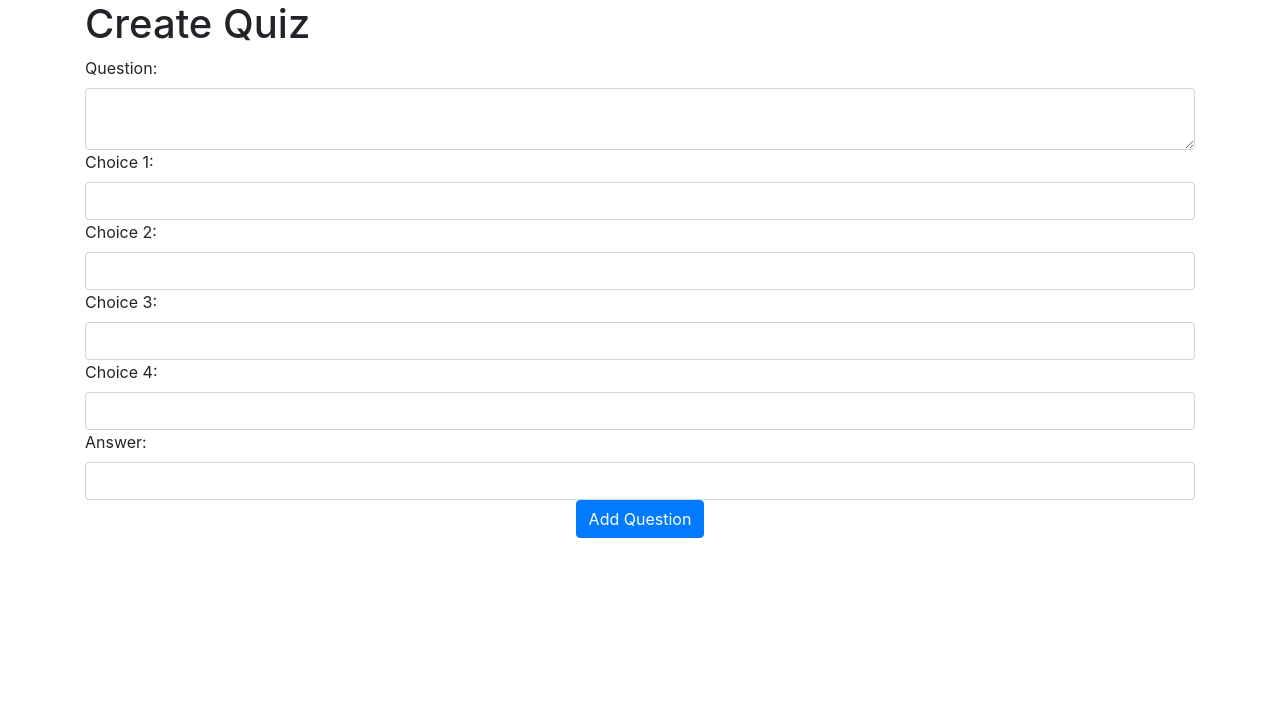
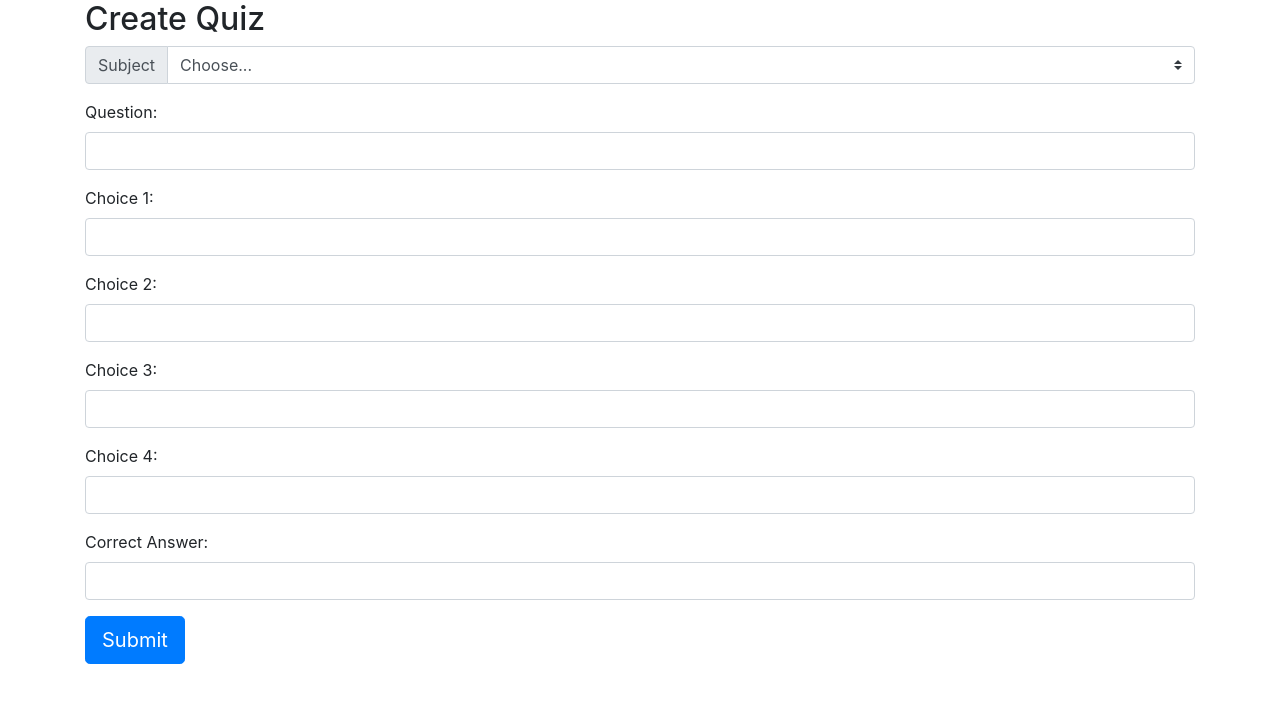
Before and after one commit to C2Meng/Education-Forum, a Flask app: page /create-quiz in a window 1280 px wide. Shown: the part 56-759 px from the top of the page. Run offline with Flask 3, Linux system fonts and the light colour scheme; some libraries are stand-ins or nearby versions.

Commit message:
added html form for creating quiz, added database for quiz, and quiz form

```diff
--- a/to do.txt
+++ b/to do.txt
@@ -24,3 +24,5 @@ def quiz():
 
 
 3. learn methods of POST and GET
+
+4. Learn how to make mcq quiz maker in python first
--- a/website/question.py
+++ b/website/question.py
@@ -1,35 +1,64 @@
-from flask import Blueprint, render_template, request, redirect, url_for
+from website import db
+from flask import Blueprint, render_template, request, redirect, url_for, flash
+from .models import Quiz, Question, Answer
+
 
 question = Blueprint('question', __name__)
 
-# Sample questions
-quizzes = []
+
+@question.route('/create-quiz', methods = ['GET','POST'])
+def create_quiz():
+   if request.method == 'POST':
+        subject = request.form['subject']
+        question_text = request.form['question']
+        choices = request.form.getlist('choices')
+        correct_answer = request.form['correct_answer']
+
+
+        # Create the quiz
+        quiz = Quiz(title=subject, subject=subject, description=f"Quiz on {subject}")
+        db.session.add(quiz)
+        db.session.commit()
+
+        # Create the question
+        question = Question(text=question_text, quiz_id=quiz.id)
+        db.session.add(question)
+        db.session.commit()
+
+        # Create the answers
+        for choice in choices:
+            is_correct = (choice == correct_answer)
+            answer = Answer(text=choice, is_correct=is_correct, question_id=question.id)
+            db.session.add(answer)
+
+        db.session.commit()
+
+        return redirect(url_for('question.display_quiz', quiz_id=quiz.id))
+
+
+   return render_template('create-quiz.html')
 
 
 
-@question.route('/quiz', methods=['GET', 'POST'])
-def quiz():
-    if request.method == 'POST':
-        score = 0
-        for quiz in quizzes:
-            for i, question in enumerate(quiz['questions']):
-                selected = request.form.get(f'question-{i}')
-                if selected == question['answer']:
-                    score += 1
-        return redirect(url_for('question.result', score=score))
-    return render_template('quiz.html', quizzes=quizzes, enumerate=enumerate)
-
 @question.route('/result')
 def result():
-    score = request.args.get('score', type=int)
-    return render_template('result.html', score=score, total=len(quizzes))
+    return render_template('result.html')
 
-@question.route('/create-quiz', methods=['GET', 'POST'])
-def create_quiz():
-    if request.method == 'POST':
-        new_question = request.form.get('question')
-        new_choices = [request.form.get(f'choice-{i}') for i in range(4)]
-        new_answer = request.form.get('answer')
-        quizzes.append({"question": new_question, "choices": new_choices, "answer": new_answer})
-        return redirect(url_for('question.quiz'))
-    return render_template('create-quiz.html')
+@question.route('/quiz/<int:quiz_id>', methods=['GET', 'POST'])
+def display_quiz(quiz_id):
+    quiz = Quiz.query.get_or_404(quiz_id)
+    return render_template('quiz.html', quiz=quiz)
+
+
+@question.route('/submit-quiz/<int:quiz_id>', methods=['POST'])
+def submit_quiz(quiz_id):
+    quiz = Quiz.query.get_or_404(quiz_id)
+    score = 0
+    total_questions = len(quiz.questions)
+    for question in quiz.questions:
+        selected_answer_id = request.form.get(f'question_{question.id}')
+        selected_answer = Answer.query.get(selected_answer_id)
+        if selected_answer and selected_answer.is_correct:
+            score += 1
+
+    return render_template('result.html', quiz=quiz, score=score, total_questions=total_questions)
--- a/website/templates/create-quiz.html
+++ b/website/templates/create-quiz.html
@@ -1,33 +1,50 @@
-{% extends "base.html" %} {% block title %}Quiz {%endblock %}
+{% extends "base.html" %}
+{% block title %}Create Quiz{% endblock %}
 {% block content %}
-<h1>Create Quiz</h1>
-<form method="post">
-    <div>
+<h2 align="left">Create Quiz</h2>
+<form action="{{ url_for('question.create_quiz') }}" method="POST">
+    <div class="input-group mb-3">
+        <div class="input-group-prepend">
+            <label class="input-group-text" for="inputGroupSelect01">Subject</label>
+        </div>
+        <select class="custom-select" id="inputGroupSelect01" name="subject">
+            <option selected>Choose...</option>
+            <option type="text" class="form-control" id="digital_system" name="digital_system" value="Digital System">Digital System</option>
+            <option type="text" class="form-control" id="english" name="english value="English">English</option>
+            <option type="text" class="form-control" id="mathematics" name="mathematics"value="Mathematics">Mathematics</option>
+        </select>
+    </div>
+
+    <div class="form-group">
         <label for="question">Question:</label>
-        <textarea id="question" name="question" class="form-control"></textarea>
+        <input type="text" class="form-control" id="question" name="question">
     </div>
-    <div>
-        <label for="choice-0">Choice 1:</label>
-        <input type="text" id="choice-0" name="choice-0" class="form-control">
+
+    <div class="form-group">
+        <label for="choice1">Choice 1:</label>
+        <input type="text" class="form-control" id="choice1" name="choices">
     </div>
-    <div>
-        <label for="choice-1">Choice 2:</label>
-        <input type="text" id="choice-1" name="choice-1" class="form-control">
+
+    <div class="form-group">
+        <label for="choice2">Choice 2:</label>
+        <input type="text" class="form-control" id="choice2" name="choices">
     </div>
-    <div>
-        <label for="choice-2">Choice 3:</label>
-        <input type="text" id="choice-2" name="choice-2" class="form-control">
+
+    <div class="form-group">
+        <label for="choice3">Choice 3:</label>
+        <input type="text" class="form-control" id="choice3" name="choices">
     </div>
-    <div>
-        <label for="choice-3">Choice 4:</label>
-        <input type="text" id="choice-3" name="choice-3" class="form-control">
+
+    <div class="form-group">
+        <label for="choice4">Choice 4:</label>
+        <input type="text" class="form-control" id="choice4" name="choices">
     </div>
-    <div>
-        <label for="answer">Answer:</label>
-        <input type="text" id="answer" name="answer" class="form-control">
+
+    <div class="form-group">
+        <label for="answer">Correct Answer:</label>
+        <input type="text" class="form-control" id="answer" name="correct_answer">
     </div>
-    <div align="center">
-        <button type="submit" class="btn btn-primary">Add Question</button>
-    </div>
+
+    <button type="submit" class="btn btn-primary btn-lg">Submit</button>
 </form>
 {% endblock %}
```
Also changed, not shown: website/__init__.py (+13 -0 lines), website/models.py (+28 -1 lines), website/templates/quiz.html (+17 -12 lines), website/templates/result.html (+12 -1 lines), instance/quiz.db (added), instance/users.db (added).
